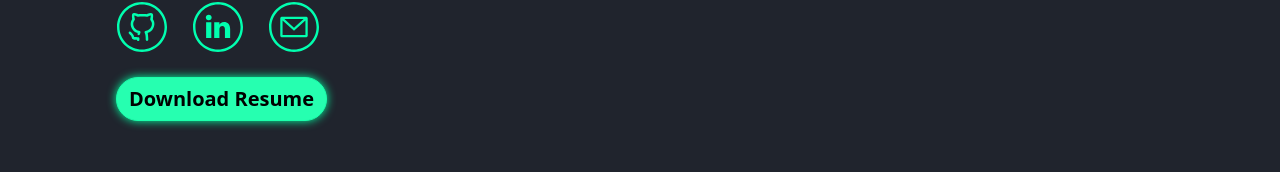
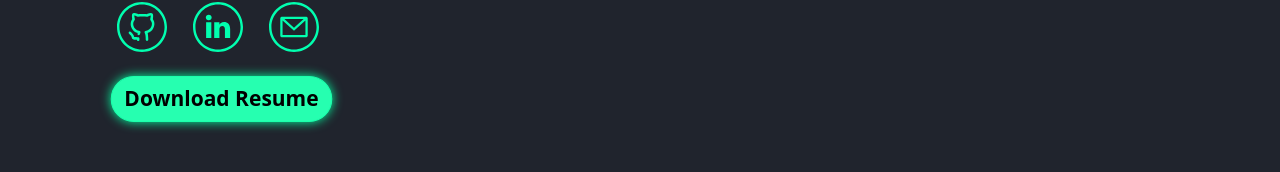
Before and after one commit to KallosP/PortfolioWebsiteImproved, a React (Vite) app in the folder packages/react-frontend/: page / in a window 1280 px wide. In both pictures the pointer is over the button "Download Resume". Shown: the part 352-524 px from the top of the page. Built offline with nearby package versions, Linux system fonts and the light colour scheme.

Commit message:
added scale animation to resume download button

```diff
--- a/packages/react-frontend/src/styles/home.module.css
+++ b/packages/react-frontend/src/styles/home.module.css
@@ -39,10 +39,12 @@
 	border-radius: 100px;
   	box-shadow: 0 0 8px var(--primary);
 	font-size: 20px;
+	transition: all 0.2s ease-in-out;
 }
 
 .c-btn:hover {
 	box-shadow: 0 0 10px var(--primary);
+	transform: scale(1.05);
 }
 
 @media (min-width: 992px) {
```
